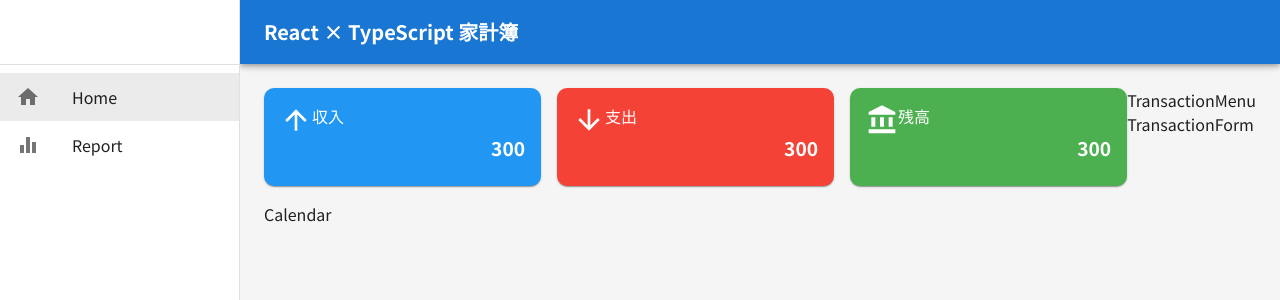
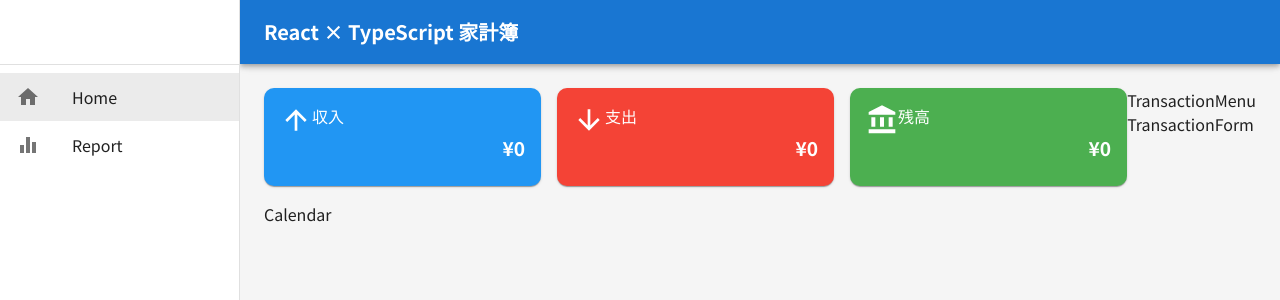
Before and after one commit to jinsei1375/udemy_react_household_app, a React (Create React App) app: page / in a window 1280 px wide. Shown: the top 300 px of the page. Built offline with nearby package versions, Linux system fonts and the light colour scheme; no server answers; the database is empty.

Commit message:
「収入」「支出」「残高」表示処理

```diff
--- a/package.json
+++ b/package.json
@@ -14,6 +14,7 @@
     "@types/node": "^16.18.91",
     "@types/react": "^18.2.73",
     "@types/react-dom": "^18.2.22",
+    "date-fns": "^3.6.0",
     "firebase": "^10.10.0",
     "react": "^18.2.0",
     "react-dom": "^18.2.0",
--- a/src/App.tsx
+++ b/src/App.tsx
@@ -11,10 +11,19 @@
 import { Transaction } from './types';
 import { collection, getDocs } from 'firebase/firestore';
 import { db } from './firebase';
+import { error } from 'console';
+import { format } from 'date-fns';
+import { formatMonth } from './utils/formatting';
 
 function App() {
 
+  function isFireStoreError(err: unknown):err is {code: string, message: string} {
+    return typeof err === "object" && err !== null && "code" in err;
+  }
+
   const [transactions, setTransactions] = useState<Transaction[]>([]);
+  const [currentMonth, setCurrentMonth] = useState(new Date());
+
 
   useEffect(() => {
     const fetchTransactions = async() => {
@@ -28,14 +37,24 @@
             id: doc.id,
           } as Transaction
         });
-        console.log(transactionsData);
         setTransactions(transactionsData);
       } catch(err) {
-
+        if (isFireStoreError(err)) {
+          console.error("firebaseのエラーは",err)
+          console.error("firebaseのエラーメッセージは",err.message)
+          console.error("firebaseのエラーコードは",err.code)
+        } else {
+          console.error("一般的なエラーは", err)
+        }
       }
     }
     fetchTransactions();
   }, [])
+
+  const monthlyTransactions = transactions.filter((transaction) => {
+    return transaction.date.startsWith(formatMonth(currentMonth));
+  });
+  console.log(monthlyTransactions);
 
   return (
     <ThemeProvider theme={theme}>
@@ -43,7 +62,7 @@
     <Router>
       <Routes>
         <Route path='/' element={<AppLayout />} >
-          <Route index element={<Home />} />
+          <Route index element={<Home monthlyTransactions={monthlyTransactions}/>} />
           <Route path='/report' element={<Report />} />
           <Route path='*' element={<Nomatch />} />
         </Route>
--- a/src/components/MonthlySummary.tsx
+++ b/src/components/MonthlySummary.tsx
@@ -2,8 +2,16 @@
 import ArrowUpwardIcon from '@mui/icons-material/ArrowUpward';
 import ArrowDownwardIcon from '@mui/icons-material/ArrowDownward';
 import AccountBalanceIcon from '@mui/icons-material/AccountBalance';
+import { Transaction } from '../types';
+import { financeCalculations } from '../utils/financeCalculataions';
 
-const MonthlySummary = () => {
+interface MonthlyProps {
+  monthlyTransactions: Transaction[],
+}
+
+const MonthlySummary = ({monthlyTransactions}: MonthlyProps) => {
+  const {income, expense, balance} = financeCalculations(monthlyTransactions);
+
   return (
     <Grid container spacing={{ xs: 1, sm: 2 }} mb={2}>
       {/* 収入 */}
@@ -23,7 +31,7 @@
               variant='h5'
               fontWeight={"fontWeightBold"}
               sx={{ wordBreak: "break-word", fontSize: {xs: ".8rem", sm: "1rem", md: "1.2rem" } }}
-              >300</Typography>
+              >¥{income}</Typography>
           </CardContent>
         </Card>
       </Grid>
@@ -44,7 +52,7 @@
               variant='h5'
               fontWeight={"fontWeightBold"}
               sx={{ wordBreak: "break-word", fontSize: {xs: ".8rem", sm: "1rem", md: "1.2rem" } }}
-              >300</Typography>
+              >¥{expense}</Typography>
           </CardContent>
         </Card>
       </Grid>
@@ -66,7 +74,7 @@
               variant='h5'
               fontWeight={"fontWeightBold"}
               sx={{ wordBreak: "break-word", fontSize: {xs: ".8rem", sm: "1rem", md: "1.2rem" } }}
-              >300</Typography>
+              >¥{balance}</Typography>
           </CardContent>
         </Card>
       </Grid>
--- a/src/pages/Home.tsx
+++ b/src/pages/Home.tsx
@@ -3,13 +3,18 @@
 import Calendar from '../components/Calendar'
 import TransactionMenu from '../components/TransactionMenu'
 import TransactionForm from '../components/TransactionForm'
+import { Transaction } from '../types'
 
-const Home = () => {
+interface HomeProps {
+  monthlyTransactions: Transaction[],
+}
+
+const Home = ({monthlyTransactions}: HomeProps) => {
   return (
     <Box sx={{ display: "flex" }}>
       {/* 左側コンテンツ */}
       <Box sx={{ flexGrow: 1 }}>
-        <MonthlySummary />
+        <MonthlySummary monthlyTransactions={monthlyTransactions}/>
         <Calendar />
       </Box>
 
--- a/src/types/index.ts
+++ b/src/types/index.ts
@@ -10,3 +10,9 @@
   type: TransactionType,
   category: IncomeCategory | ExpenseCategory,
 }
+
+export interface Balance {
+  income: number,
+  expense: number,
+  balance: number
+}
--- /dev/null
+++ b/src/utils/financeCalculataions.ts
@@ -0,0 +1,14 @@
+import { Balance, Transaction } from "../types";
+
+export function financeCalculations(transactions: Transaction[]): Balance {
+  return transactions.reduce((acc, transaction) => {
+    if (transaction.type == 'income') {
+      acc.income += transaction.amount;
+    } else {
+      acc.expense += transaction.amount;
+    }
+    acc.balance = acc.income - acc.expense;
+
+    return acc;
+  }, {income: 0, expense: 0, balance: 0})
+}
--- /dev/null
+++ b/src/utils/formatting.ts
@@ -0,0 +1,5 @@
+import { format } from "date-fns";
+
+export function formatMonth(date: Date):string {
+  return format(date, "yyyy-MM");
+}
```
Also changed, not shown: 1 other file (tests, documents, lock files or other folders).
